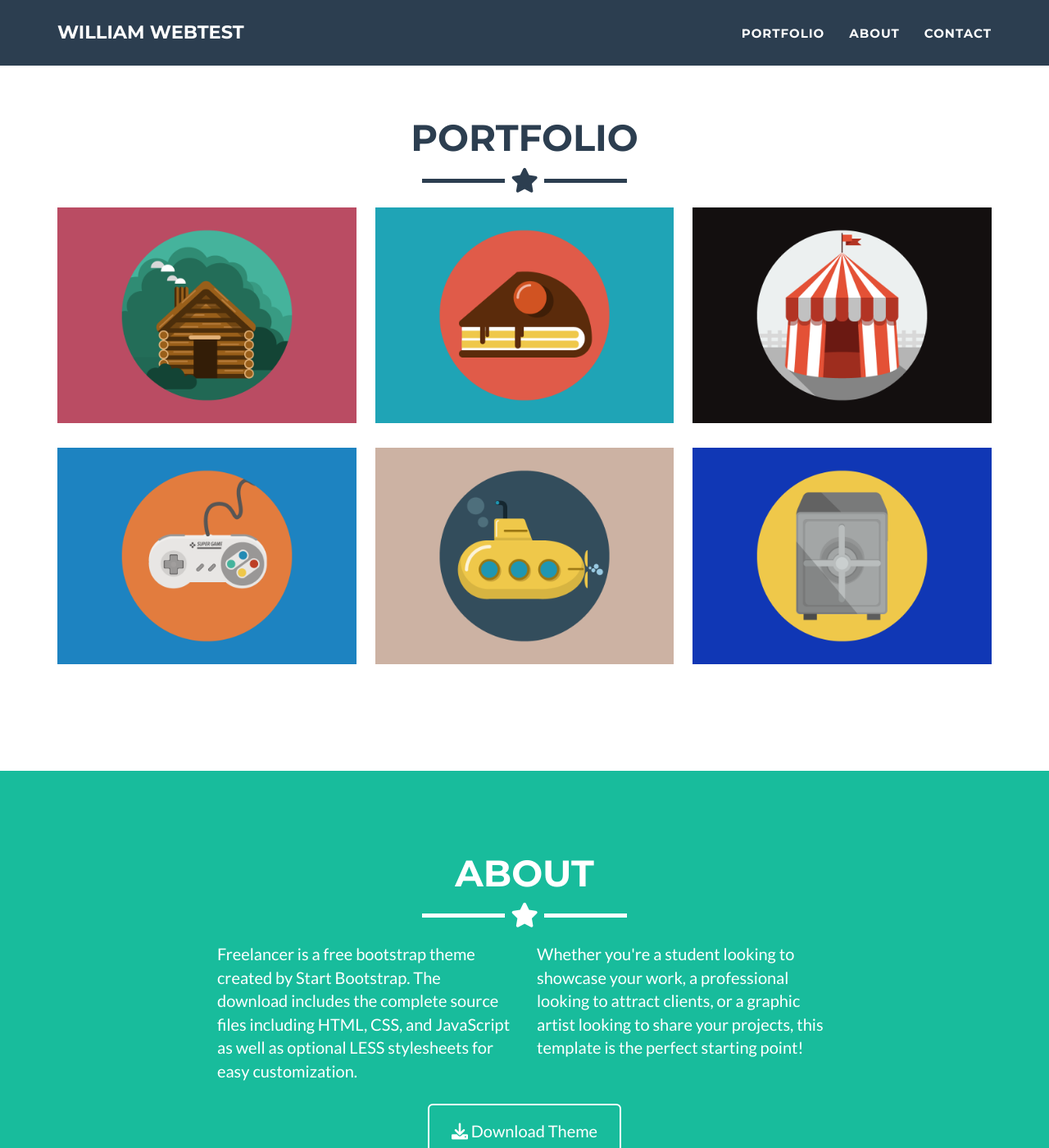
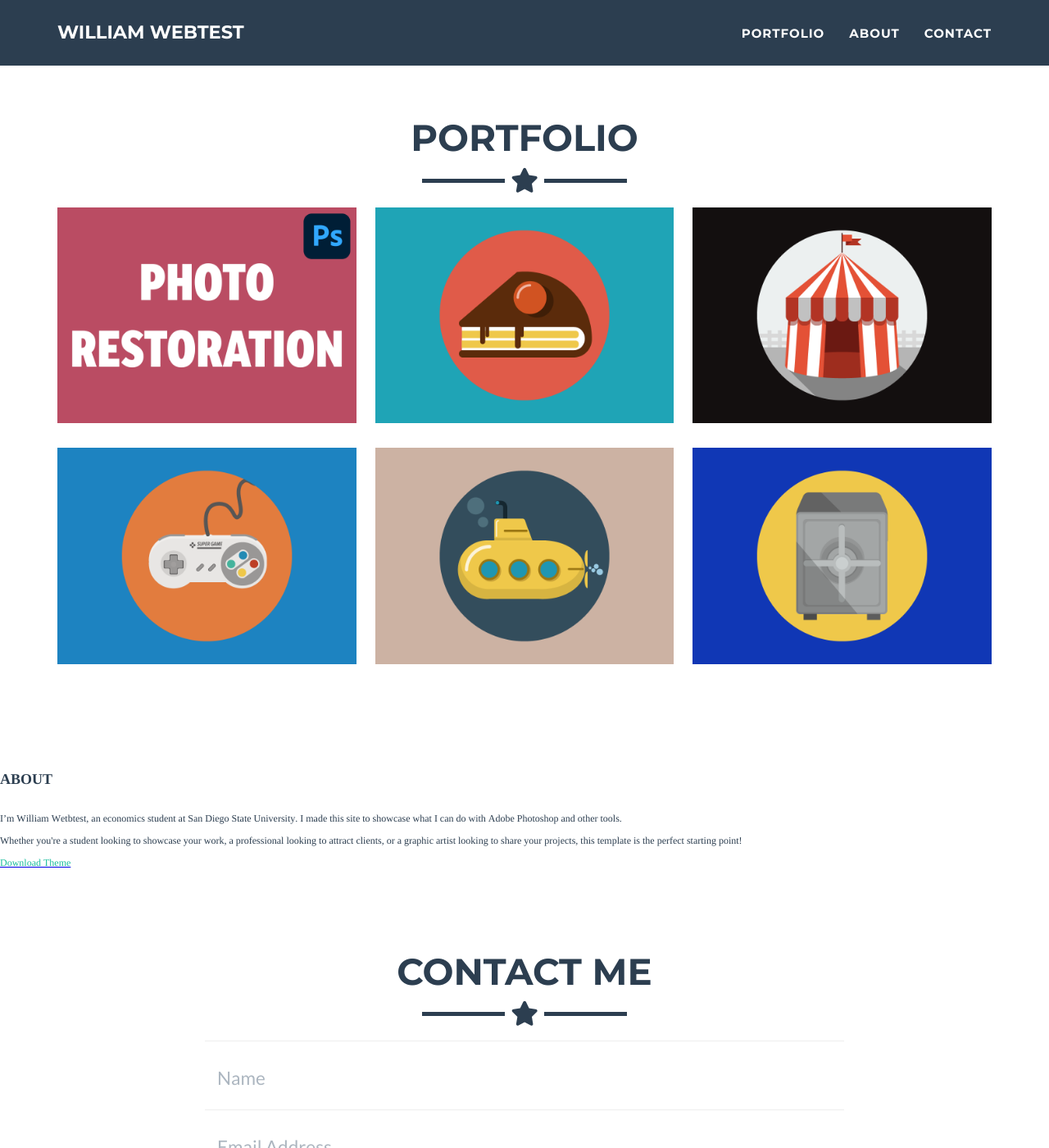
Before and after one commit to gitweb-test/gitweb-test.github.io, a Jekyll site: the page built from _posts/2014-07-18-project-1.markdown, in a window 1280 px wide and 1400 px high, scrolled down 751 px. Shown: the whole window at 82% size. Built offline with Jekyll 4.4.1, drawn with Linux system fonts in a browser that asks for light colours.

Commit message:
Changed about, added photo-restoration.png

```diff
--- a/_includes/about.html
+++ b/_includes/about.html
@@ -1,27 +1,24 @@
-<!-- About Section -->
-<section class="success" id="about">
-  <div class="container">
-    <div class="row">
-      <div class="col-lg-12 text-center">
-        <h2>About</h2>
-        <hr class="star-light">
-      </div>
-    </div>
-    <div class="row">
-      <div class="col-lg-4 col-lg-offset-2">
-        <p>Freelancer is a free bootstrap theme created by Start Bootstrap. The download includes the complete
-          source files including HTML, CSS, and JavaScript as well as optional LESS stylesheets for easy
-          customization.</p>
-      </div>
-      <div class="col-lg-4">
-        <p>Whether you're a student looking to showcase your work, a professional looking to attract clients, or
-          a graphic artist looking to share your projects, this template is the perfect starting point! </p>
-      </div>
-      <div class="col-lg-8 col-lg-offset-2 text-center">
-        <a href="https://github.com/jeromelachaud/freelancer-theme" class="btn btn-lg btn-outline">
-          <i class="fa fa-download"></i> Download Theme
-        </a>
-      </div>
-    </div>
-  </div>
-</section>
+<!DOCTYPE html PUBLIC "-//W3C//DTD HTML 4.01//EN" "http://www.w3.org/TR/html4/strict.dtd">
+<html>
+<head>
+  <meta http-equiv="Content-Type" content="text/html; charset=utf-8">
+  <meta http-equiv="Content-Style-Type" content="text/css">
+  <title></title>
+  <meta name="Generator" content="Cocoa HTML Writer">
+  <meta name="CocoaVersion" content="2299.77">
+  <style type="text/css">
+    p.p2 {margin: 0.0px 0.0px 0.0px 0.0px; font: 12.0px Times; -webkit-text-stroke: #000000; min-height: 14.0px}
+    p.p3 {margin: 0.0px 0.0px 12.0px 0.0px; font: 12.0px Times; -webkit-text-stroke: #000000}
+    p.p4 {margin: 0.0px 0.0px 0.0px 0.0px; font: 12.0px Times; color: #0000e9; -webkit-text-stroke: #0000e9}
+    span.s1 {font-kerning: none}
+    span.s2 {text-decoration: underline ; font-kerning: none}
+  </style>
+</head>
+<body>
+<h2 style="margin: 0.0px 0.0px 14.9px 0.0px; font: 18.0px Times; -webkit-text-stroke: #000000"><span class="s1"><b>About</b></span></h2>
+<p class="p2"><span class="s1"></span><br></p>
+<p class="p3"><span class="s1">I’m William Wetbtest, an economics student at San Diego State University. I made this site to showcase what I can do with Adobe Photoshop and other tools.</span></p>
+<p class="p3"><span class="s1">Whether you're a student looking to showcase your work, a professional looking to attract clients, or a graphic artist looking to share your projects, this template is the perfect starting point!</span></p>
+<p class="p4"><span class="s2"><a href="https://github.com/jeromelachaud/freelancer-theme">Download Theme</a></span></p>
+</body>
+</html>
--- a/_posts/2014-07-18-project-1.markdown
+++ b/_posts/2014-07-18-project-1.markdown
@@ -1,11 +1,11 @@
 ---
 layout: default
 modal-id: 1
-date: 2014-07-18
-img: cabin.png
+date: 2025-06-20
+img: photo-restoration.png
 alt: image-alt
-project-date: April 2014
-client: Start Bootstrap
-category: Web Development
-description: Use this area of the page to describe your project. Lorem ipsum dolor sit amet, consectetur adipisicing elit. Mollitia neque assumenda ipsam nihil, molestias magnam, recusandae quos quis inventore quisquam velit asperiores, vitae? Reprehenderit soluta, eos quod consequuntur itaque. Nam.
+project-date: June 2025
+client: Adobe Photoshop
+category: Photo Restoration
+description: One of my skills with Photoshop is photo restoration.
 ---
```
Also changed, not shown: img/portfolio/photo-restoration.png (added), 5 other files.
